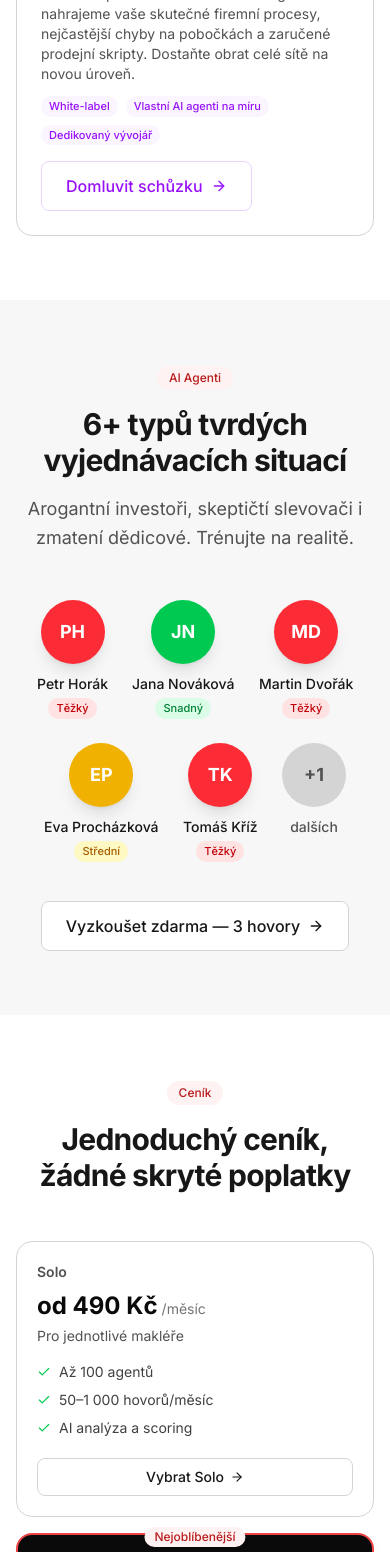
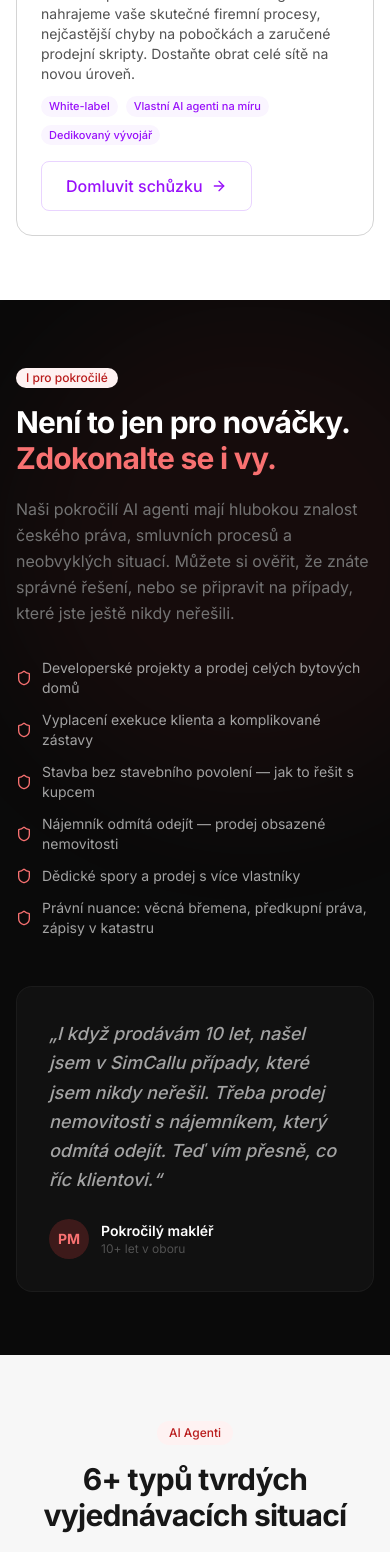
Before and after one commit to simcall-cz/simcall-app, a Next.js app: page / in a window 390 px wide. Shown: the part 6348-7900 px from the top of the page. Built offline with nearby package versions, Linux system fonts and the light colour scheme; no server answers.

Commit message:
feat: add 'not just for beginners' section with advanced scenarios on homepage

```diff
--- a/src/app/(marketing)/page.tsx
+++ b/src/app/(marketing)/page.tsx
@@ -14,6 +14,7 @@ import {
   Trophy,
   Wand2,
   Building2,
+  Shield,
 } from "lucide-react";
 
 import { Container } from "@/components/shared/container";
@@ -485,6 +486,62 @@ export default function HomePage() {
       </section>
 
       {/* ============================================ */}
+      {/* NOT JUST FOR BEGINNERS                       */}
+      {/* ============================================ */}
+      <section className="py-16 sm:py-24 bg-neutral-900 relative overflow-hidden">
+        <div className="absolute top-0 left-0 w-[500px] h-[500px] bg-primary-500/5 rounded-full blur-3xl pointer-events-none" />
+        <Container>
+          <div className="grid grid-cols-1 lg:grid-cols-2 gap-12 lg:gap-16 items-center">
+            <div>
+              <ScrollReveal>
+                <Badge className="mb-4">I pro pokročilé</Badge>
+                <h2 className="text-3xl sm:text-4xl font-bold text-white tracking-tight">
+                  Není to jen pro nováčky.{" "}
+                  <span className="text-primary-400">Zdokonalte se i vy.</span>
+                </h2>
+                <p className="mt-5 text-neutral-400 leading-relaxed">
+                  Naši pokročilí AI agenti mají hlubokou znalost českého práva, smluvních procesů a neobvyklých situací. Můžete si ověřit, že znáte správné řešení, nebo se připravit na případy, které jste ještě nikdy neřešili.
+                </p>
+              </ScrollReveal>
+
+              <ScrollReveal delay={0.1}>
+                <ul className="mt-8 space-y-3">
+                  {[
+                    "Developerské projekty a prodej celých bytových domů",
+                    "Vyplacení exekuce klienta a komplikované zástavy",
+                    "Stavba bez stavebního povolení — jak to řešit s kupcem",
+                    "Nájemník odmítá odejít — prodej obsazené nemovitosti",
+                    "Dědické spory a prodej s více vlastníky",
+                    "Právní nuance: věcná břemena, předkupní práva, zápisy v katastru",
+                  ].map((item) => (
+                    <li key={item} className="flex items-center gap-2.5 text-neutral-300">
+                      <Shield className="w-4 h-4 text-primary-400 shrink-0" />
+                      <span className="text-sm">{item}</span>
+                    </li>
+                  ))}
+                </ul>
+              </ScrollReveal>
+            </div>
+
+            <ScrollReveal delay={0.2}>
+              <div className="bg-neutral-800/60 border border-neutral-700/50 rounded-2xl p-8 sm:p-10">
+                <p className="text-lg sm:text-xl text-neutral-300 font-medium leading-relaxed italic">
+                  „I když prodávám 10 let, našel jsem v SimCallu případy, které jsem nikdy neřešil. Třeba prodej nemovitosti s nájemníkem, který odmítá odejít. Teď vím přesně, co říc klientovi.“
+                </p>
+                <div className="mt-6 flex items-center gap-3">
+                  <div className="w-10 h-10 rounded-full bg-primary-500/20 flex items-center justify-center text-sm font-bold text-primary-400">PM</div>
+                  <div>
+                    <p className="text-sm font-semibold text-white">Pokročilý makléř</p>
+                    <p className="text-xs text-neutral-500">10+ let v oboru</p>
+                  </div>
+                </div>
+              </div>
+            </ScrollReveal>
+          </div>
+        </Container>
+      </section>
+
+      {/* ============================================ */}
       {/* AI AGENTS                                    */}
       {/* ============================================ */}
       <section className="py-16 sm:py-24 bg-neutral-50/80">
```
